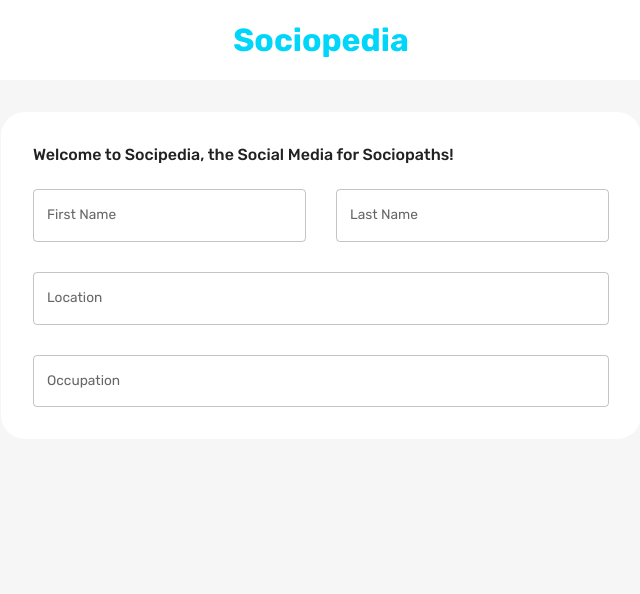
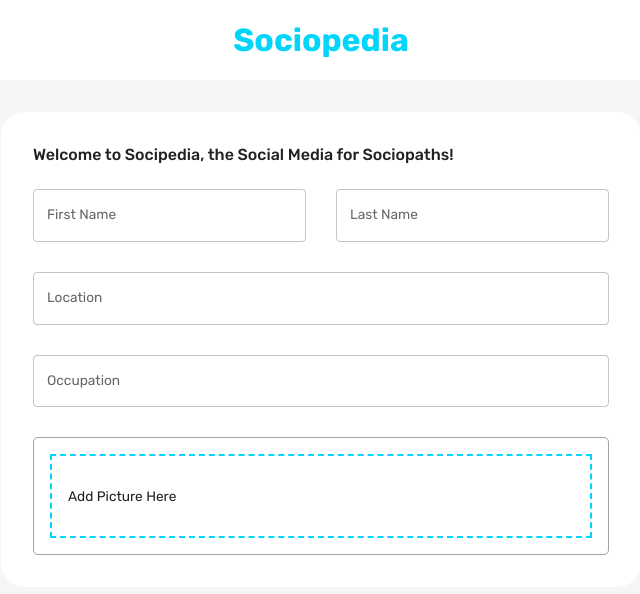
Before and after one commit to adonbiju/socialMedia, a React (Create React App) app in the folder client/: page / in a window 1280 px wide. Shown: the top 594 px of the page, without its empty margins (319-959 px from the left). Built offline with nearby package versions, Linux system fonts and the light colour scheme.

Commit message:
In Form.jsx==>Register Frorm ==> DropZone is added

```diff
--- a/client/src/scenes/LoginPage/Form.jsx
+++ b/client/src/scenes/LoginPage/Form.jsx
@@ -126,6 +126,39 @@ const Form = () => {
                   helperText={touched.occupation && errors.occupation}
                   sx={{ gridColumn: "span 4" }}
                 />
+                 <Box
+                  gridColumn="span 4"
+                  border={`1px solid ${palette.neutral.medium}`}
+                  borderRadius="5px"
+                  p="1rem"
+                >
+                 <Dropzone
+                 acceptedFiles=".jpg,.jpeg,.png"
+                 multiple={false}
+                 onDrop={(acceptedFiles) =>
+                   setFieldValue("picture", acceptedFiles[0])
+                 }>
+                      {({ getRootProps, getInputProps }) => (
+                      <Box
+                        {...getRootProps()}
+                        border={`2px dashed ${palette.primary.main}`}
+                        p="1rem"
+                        sx={{ "&:hover": { cursor: "pointer" } }}
+                      >
+                        <input {...getInputProps()} />
+                        {!values.picture ? (
+                          <p>Add Picture Here</p>
+                        ) : (
+                          <FlexBetween>
+                            <Typography>{values.picture.name}</Typography>
+                            <EditOutlinedIcon />
+                          </FlexBetween>
+                        )}
+                      </Box>
+                    )}
+
+                 </Dropzone>
+                </Box>
               </>
              )}
             </Box>
```
